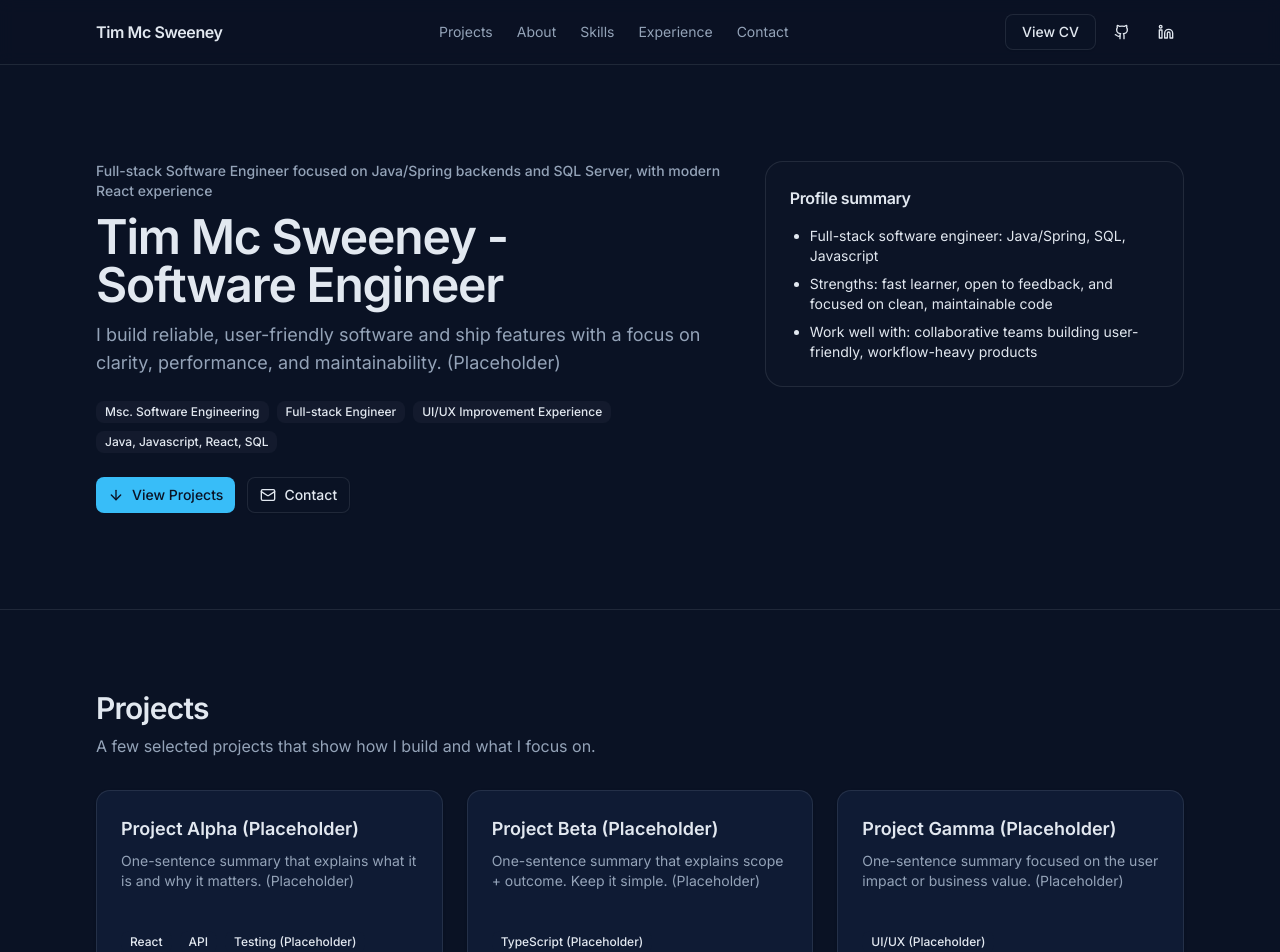
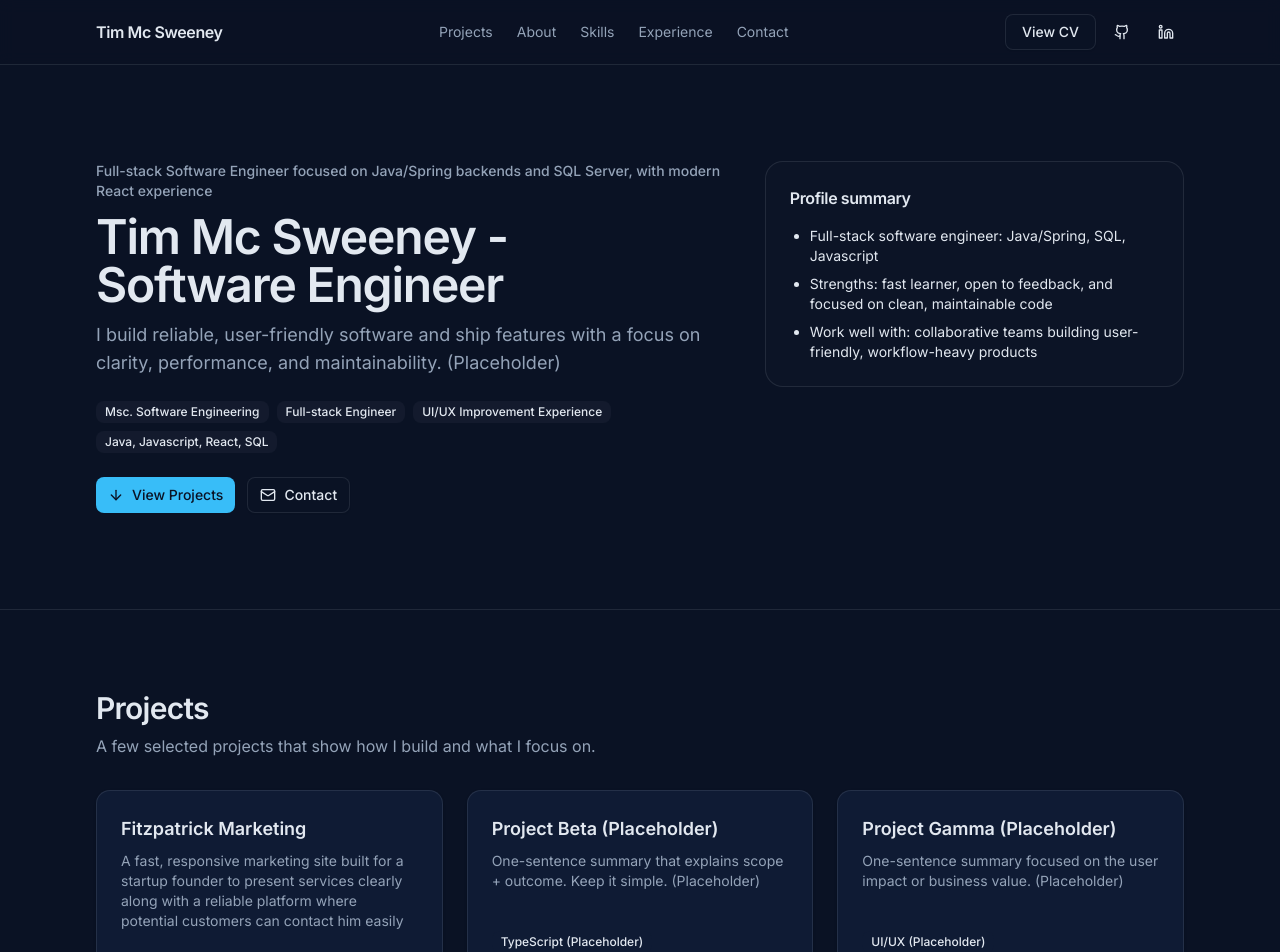
Before and after one commit to TMcSweeney100/personalWebsite, a React (Vite) app: page / in a window 1280 px wide. Shown: the top 952 px of the page. Built offline with nearby package versions, Linux system fonts and the light colour scheme.

Commit message:
projectv changes

```diff
--- a/src/data/projects.js
+++ b/src/data/projects.js
@@ -1,28 +1,28 @@
 export const projects = [
   {
-    id: "project-alpha",
-    title: "Project Alpha (Placeholder)",
+    id: "fitzpatrickMarketing",
+    title: "Fitzpatrick Marketing",
     summary:
-      "One-sentence summary that explains what it is and why it matters. (Placeholder)",
-    tags: ["React", "API", "Testing (Placeholder)"],
+      "A fast, responsive marketing site built for a startup founder to present services clearly along with a reliable platform where potential customers can contact him easily",
+    tags: ["React", "Email Service", "Vite", "UI/UX"],
     links: {
-      demo: "https://example.com",
+      demo: "https://fitzpatrickmarketing.org/",
       code: "https://example.com",
     },
     details: {
       problem:
-        "What problem did this solve? Who was it for? What was the goal? (Placeholder)",
+        "A founder needed a modern marketing site that communicates the business quickly, looks professional on mobile/desktop, and makes it easy for potential clients to get in touch.",
       built:
-        "What did you build and how does it work at a high level? (Placeholder)",
+        "A single-page marketing website built with Vite + React, with a clean layout and strong visual hierarchy. Included a contact flow backed by an email service, plus basic bot detection to reduce spam submissions.",
       contribution:
-        "What did you personally own or drive? Be specific. (Placeholder)",
+        "Owned the project end-to-end: gathered requirements from a stakeholder, designed the UI structure, implemented the site in React, integrated email sending, added bot/spam protections, and tested responsiveness across devices.",
       features: [
-        "Key feature #1 (Placeholder)",
-        "Key feature #2 (Placeholder)",
-        "Key feature #3 (Placeholder)",
+        "Mobile-first, responsive layout with clean visual hierarchy",
+        "Contact form integrated with an email service for lead captur",
+        "Bot/spam protection to improve submission quality",
       ],
       learnings:
-        "What did you learn? Tradeoffs, performance, design decisions, etc. (Placeholder)",
+        "Learned how to translate non-technical requirements into implementable tasks, iterate based on feedback, and prioritize UX, clarity, and deadlines in a real client-style project.",
     },
   },
   {
```
